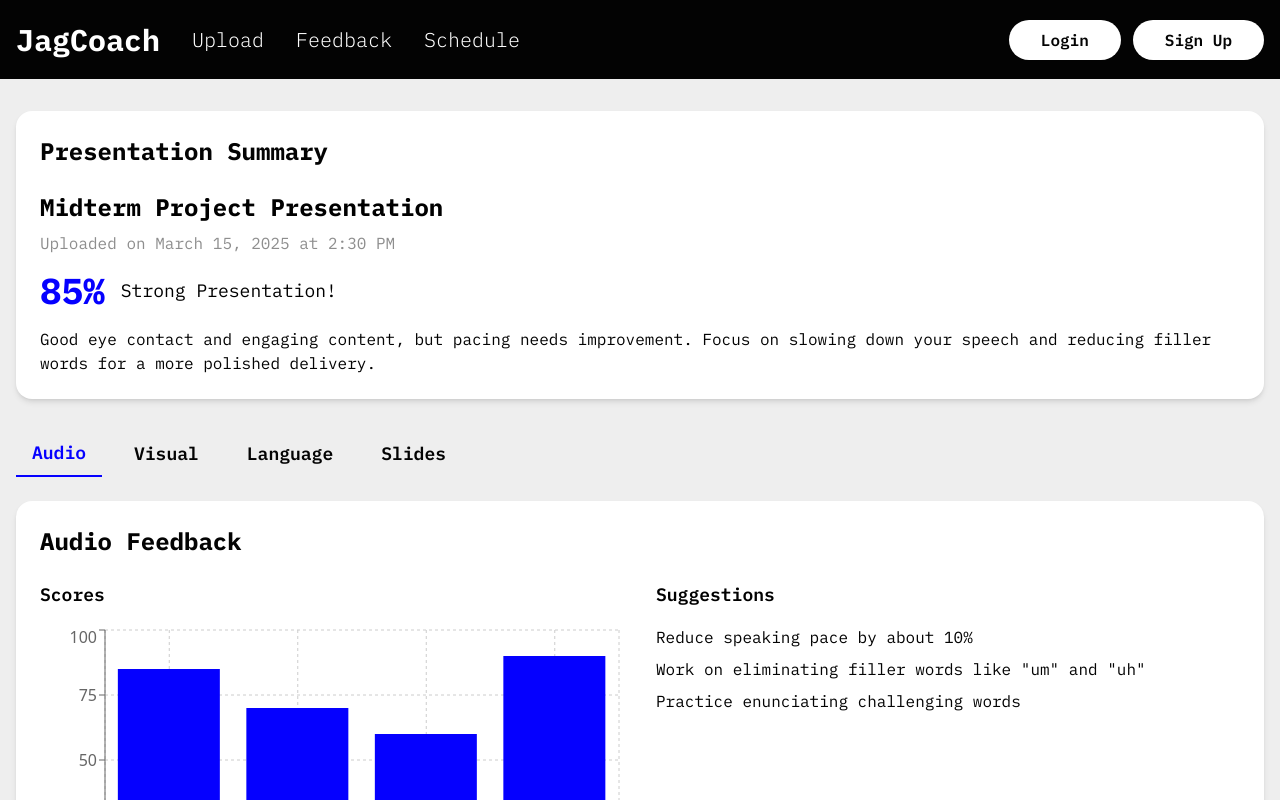
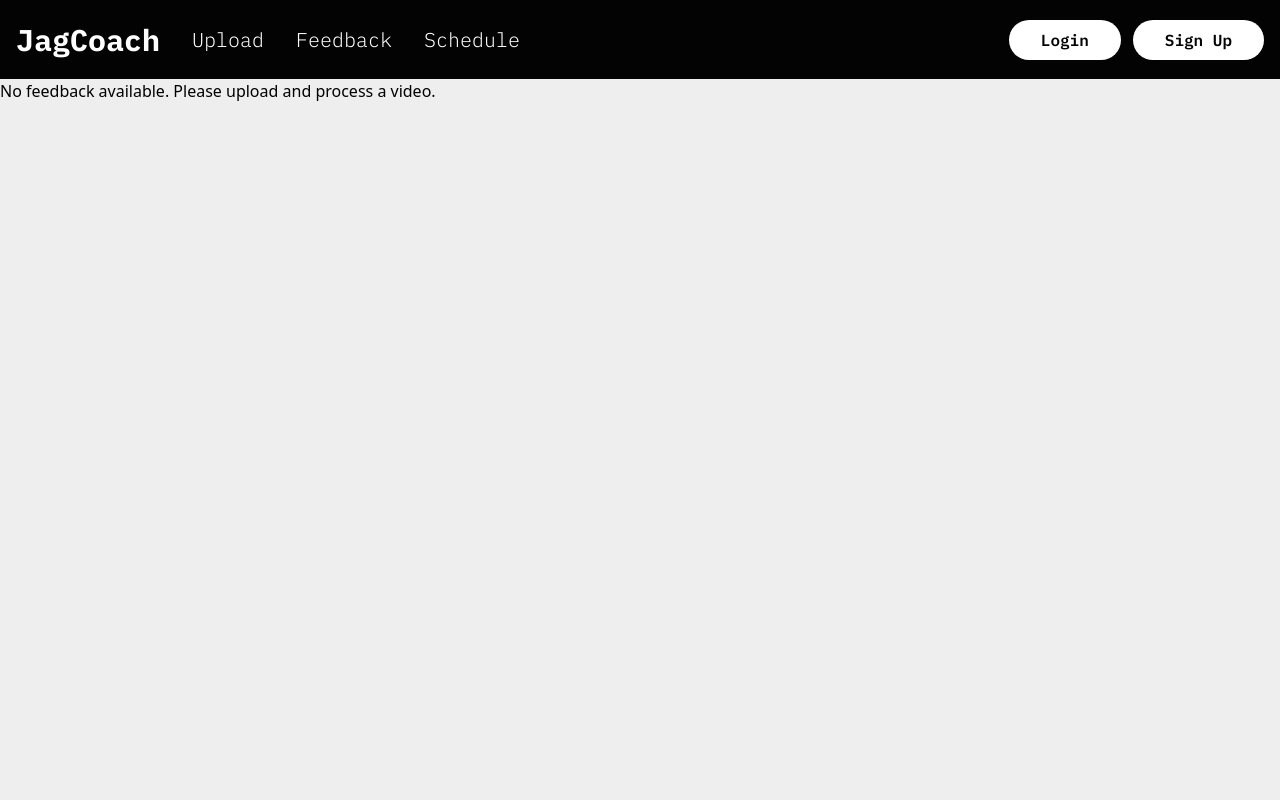
Before and after one commit to rubenreyy/JagCoaching, a React (Vite) app in the folder src/frontend/: page / in a window 1280 px wide. Both pictures are taken after a click on the button "Feedback". Shown: the top 800 px of the page. Built offline with nearby package versions, Linux system fonts and the light colour scheme.

Commit message:
Update Feedback.jsx

```diff
--- a/src/frontend/src/components/feedback/Feedback.jsx
+++ b/src/frontend/src/components/feedback/Feedback.jsx
@@ -1,217 +1,23 @@
-import React from 'react'
-import { Card, CardContent, CardHeader, CardTitle } from '../ui/Card'
-import { Progress } from '../ui/Progress'
-import { Tabs, TabsList, TabsTrigger, TabsContent } from '../ui/Tabs'
-import { BarChart, Bar, XAxis, YAxis, CartesianGrid, Tooltip, ResponsiveContainer } from 'recharts'
-import { Download } from 'lucide-react'
+// Revised on March 15 to show AI-generated insights
 
-// Add console log to verify component mounting
-console.log('Feedback component rendering')
+import React from 'react';
 
-// Mock data for the charts
-const audioData = [
-  { name: "Clarity", score: 85 },
-  { name: "Pace", score: 70 },
-  { name: "Fillers", score: 60 },
-  { name: "Pronunciation", score: 90 },
-]
+const Feedback = ({ feedback }) => {
+    if (!feedback) {
+        return <p>No feedback available. Please upload and process a video.</p>;
+    }
 
-const visualData = [
-  { name: "Engagement", score: 80 },
-  { name: "Eye Contact", score: 75 },
-  { name: "Body Language", score: 65 },
-]
+    return (
+        <div className="feedback-container">
+            <h2>Speech Analysis Report</h2>
+            <p><strong>Transcript:</strong> {feedback.transcript}</p>
+            <p><strong>Sentiment:</strong> {feedback.sentiment[0].label} ({feedback.sentiment[0].score.toFixed(2)})</p>
+            <p><strong>Filler Words:</strong> {JSON.stringify(feedback.filler_words)}</p>
+            <p><strong>Speech Rate (WPM):</strong> {feedback.wpm}</p>
+            <p><strong>Pronunciation Clarity:</strong> {feedback.clarity}%</p>
+            <p><strong>Key Topics:</strong> {feedback.keywords.join(", ")}</p>
+        </div>
+    );
+};
 
-const languageData = [
-  { name: "Grammar", score: 95 },
-  { name: "Coherence", score: 85 },
-  { name: "Persuasiveness", score: 80 },
-]
-
-const slideData = [
-  { name: "Readability", score: 90 },
-  { name: "Balance", score: 75 },
-  { name: "Visual Appeal", score: 85 },
-]
-
-const FeedbackChart = ({ data, title, suggestions }) => {
-  // Add console log to verify chart rendering
-  console.log('FeedbackChart rendering:', title)
-
-  return (
-    <Card>
-      <CardHeader>
-        <CardTitle>{title}</CardTitle>
-      </CardHeader>
-      <CardContent>
-        <div className="grid grid-cols-1 md:grid-cols-2 gap-8">
-          <div>
-            <h3 className="text-lg font-semibold font-mono mb-4">Scores</h3>
-            <div style={{ width: '100%', height: 300 }}>
-              <ResponsiveContainer>
-                <BarChart data={data}>
-                  <CartesianGrid strokeDasharray="3 3" />
-                  <XAxis dataKey="name" />
-                  <YAxis />
-                  <Tooltip />
-                  <Bar dataKey="score" fill="#0500FF" />
-                </BarChart>
-              </ResponsiveContainer>
-            </div>
-          </div>
-          <div>
-            <h3 className="text-lg font-semibold font-mono mb-4">Suggestions</h3>
-            <ul className="space-y-2 font-mono text-[#030303]">
-              {suggestions.map((suggestion, index) => (
-                <li key={index}>{suggestion}</li>
-              ))}
-            </ul>
-          </div>
-        </div>
-      </CardContent>
-    </Card>
-  )
-}
-
-const Feedback = () => {
-  // Add error boundary
-  try {
-    return (
-      <div className="max-w-[1280px] mx-auto px-4 py-8">
-        {/* Presentation Summary Card */}
-        <Card className="mb-8">
-          <CardHeader>
-            <CardTitle>Presentation Summary</CardTitle>
-          </CardHeader>
-          <CardContent>
-            <h2 className="text-2xl font-bold font-mono mb-2">Midterm Project Presentation</h2>
-            <p className="font-mono text-[#8E8E8E] mb-4">Uploaded on March 15, 2025 at 2:30 PM</p>
-            <div className="flex items-center mb-4">
-              <div className="text-4xl font-bold font-mono text-primary mr-4">85%</div>
-              <div className="text-lg font-mono">Strong Presentation!</div>
-            </div>
-            <p className="font-mono text-[#030303]">
-              Good eye contact and engaging content, but pacing needs improvement. Focus on slowing down your speech and
-              reducing filler words for a more polished delivery.
-            </p>
-          </CardContent>
-        </Card>
-
-        {/* Feedback Tabs */}
-        <Tabs defaultValue="audio" className="mb-8">
-          <TabsList>
-            <TabsTrigger value="audio">Audio</TabsTrigger>
-            <TabsTrigger value="visual">Visual</TabsTrigger>
-            <TabsTrigger value="language">Language</TabsTrigger>
-            <TabsTrigger value="slides">Slides</TabsTrigger>
-          </TabsList>
-
-          <TabsContent value="audio">
-            <FeedbackChart
-              data={audioData}
-              title="Audio Feedback"
-              suggestions={[
-                "Reduce speaking pace by about 10%",
-                'Work on eliminating filler words like "um" and "uh"',
-                "Practice enunciating challenging words"
-              ]}
-            />
-          </TabsContent>
-
-          <TabsContent value="visual">
-            <FeedbackChart
-              data={visualData}
-              title="Visual Feedback"
-              suggestions={[
-                "Maintain more consistent eye contact with the audience",
-                "Use more hand gestures to emphasize key points",
-                "Work on varying your facial expressions to show enthusiasm"
-              ]}
-            />
-          </TabsContent>
-
-          <TabsContent value="language">
-            <FeedbackChart
-              data={languageData}
-              title="Language & Content Feedback"
-              suggestions={[
-                "Use more transition phrases to improve coherence",
-                "Incorporate more persuasive language techniques",
-                "Reduce repetition of certain phrases"
-              ]}
-            />
-          </TabsContent>
-
-          <TabsContent value="slides">
-            <FeedbackChart
-              data={slideData}
-              title="Slide Quality Feedback"
-              suggestions={[
-                "Reduce text on slides 3, 7, and 12",
-                "Add more visual elements to support key points",
-                "Use a consistent color scheme across all slides"
-              ]}
-            />
-          </TabsContent>
-        </Tabs>
-
-        {/* Report & Comparison Card */}
-        <Card>
-          <CardHeader>
-            <CardTitle>Report & Comparison</CardTitle>
-          </CardHeader>
-          <CardContent>
-            <div className="flex justify-between items-center mb-6">
-              <button className="px-6 py-2 bg-black text-white rounded-full font-mono font-semibold hover:bg-primary transition-colors flex items-center">
-                <Download className="mr-2 h-4 w-4" /> Download Full Report
-              </button>
-              <div className="flex items-center font-mono">
-                <span className="mr-2">Compare with:</span>
-                <select className="border rounded-lg p-2">
-                  <option>Previous Presentation</option>
-                  <option>Two Presentations Ago</option>
-                  <option>First Presentation</option>
-                </select>
-              </div>
-            </div>
-            <div className="grid grid-cols-1 md:grid-cols-2 gap-4">
-              <div>
-                <h3 className="text-lg font-semibold font-mono mb-2">Current Presentation</h3>
-                <Progress value={85} className="mb-2" />
-                <span className="text-sm font-mono text-[#8E8E8E]">85% Overall Score</span>
-              </div>
-              <div>
-                <h3 className="text-lg font-semibold font-mono mb-2">Previous Presentation</h3>
-                <Progress value={75} className="mb-2" />
-                <span className="text-sm font-mono text-[#8E8E8E]">75% Overall Score</span>
-              </div>
-            </div>
-            <div className="mt-6">
-              <h3 className="text-lg font-semibold font-mono mb-2">Improvement Areas</h3>
-              <ul className="list-disc list-inside font-mono text-[#030303]">
-                <li>10% improvement in overall score</li>
-                <li>Significant progress in slide quality</li>
-                <li>Slight decrease in speaking pace, which is positive</li>
-              </ul>
-            </div>
-          </CardContent>
-        </Card>
-      </div>
-    )
-  } catch (error) {
-    console.error('Error in Feedback component:', error)
-    return (
-      <div className="max-w-[1280px] mx-auto px-4 py-8">
-        <Card>
-          <CardContent>
-            <h2 className="text-2xl font-bold font-mono text-red-500">
-              Error loading feedback page. Please try again.
-            </h2>
-          </CardContent>
-        </Card>
-      </div>
-    )
-  }
-}
-
-export default Feedback
+export default Feedback;
```
